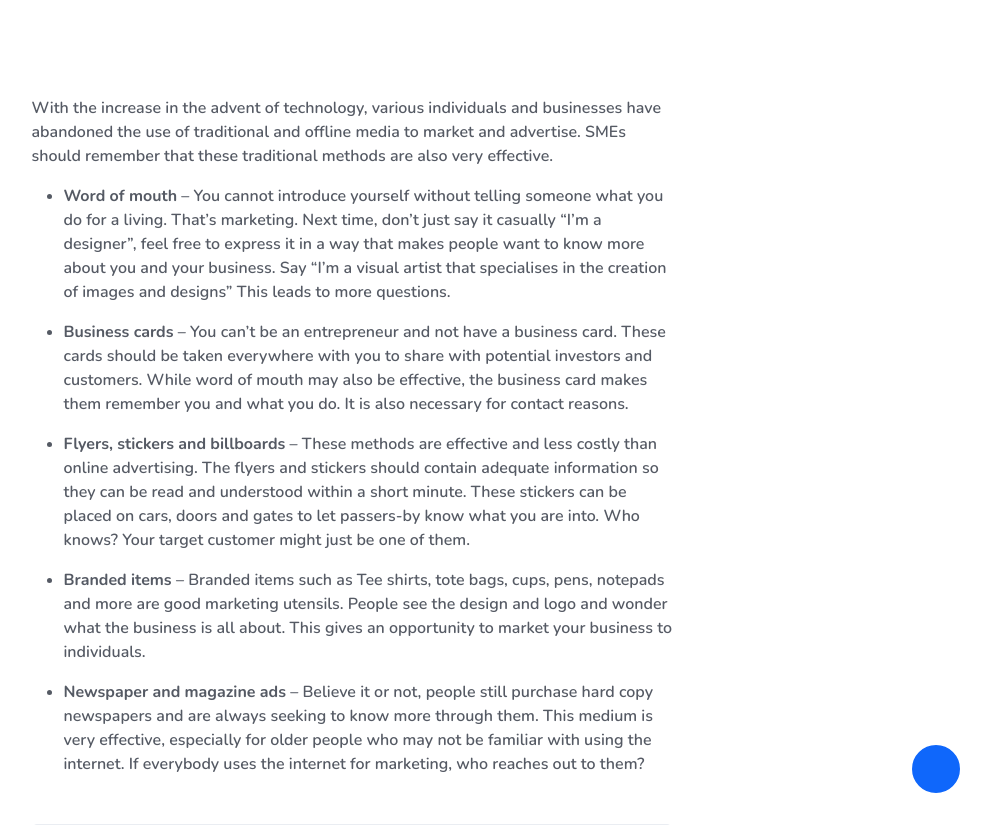
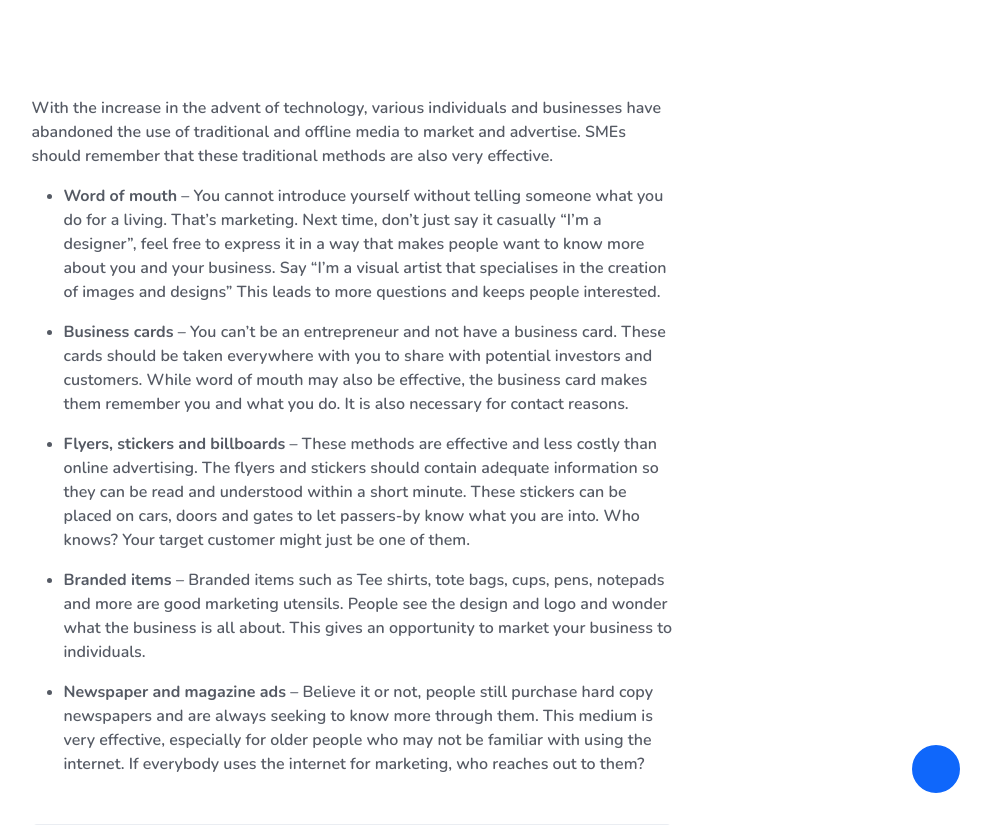
Before and after one commit to neo360africa3/neo360africa3.github.io, a Jekyll site: the page built from _posts/2019-10-25-offline-marketing-is-still-important.markdown, in a window 1280 px wide and 900 px high, scrolled down 672 px, cut to the strip 75-900 px from the top of the window. Shown: the whole strip, without its empty margins (288-1279 px from the left). Built offline with Jekyll 4.4.1, drawn with Linux system fonts in a browser that asks for light colours; our own code applies the rules of GitHub Pages for plain Markdown files; a script that is not in the unit is left out.

Commit message:
Updated Offline Marketing Is Still Important

```diff
--- a/_posts/2019-10-25-offline-marketing-is-still-important.markdown
+++ b/_posts/2019-10-25-offline-marketing-is-still-important.markdown
@@ -16,7 +16,7 @@
 With the increase in the advent of technology, various individuals and businesses have abandoned the use of traditional and offline media to market and advertise. SMEs should remember that these traditional methods are also very effective.
 
 
-* **Word of mouth** – You cannot introduce yourself without telling someone what you do for a living. That’s marketing. Next time, don’t just say it casually “I’m a designer”, feel free to express it in a way that makes people want to know more about you and your business. Say “I’m a visual artist that specialises in the creation of images and designs” This leads to more questions.
+* **Word of mouth** – You cannot introduce yourself without telling someone what you do for a living. That’s marketing. Next time, don’t just say it casually “I’m a designer”, feel free to express it in a way that makes people want to know more about you and your business. Say “I’m a visual artist that specialises in the creation of images and designs” This leads to more questions and keeps people interested.
 
 
 * **Business cards** – You can’t be an entrepreneur and not have a business card. These cards should be taken everywhere with you to share with potential investors and customers. While word of mouth may also be effective, the business card makes them remember you and what you do. It is also necessary for contact reasons.
```
